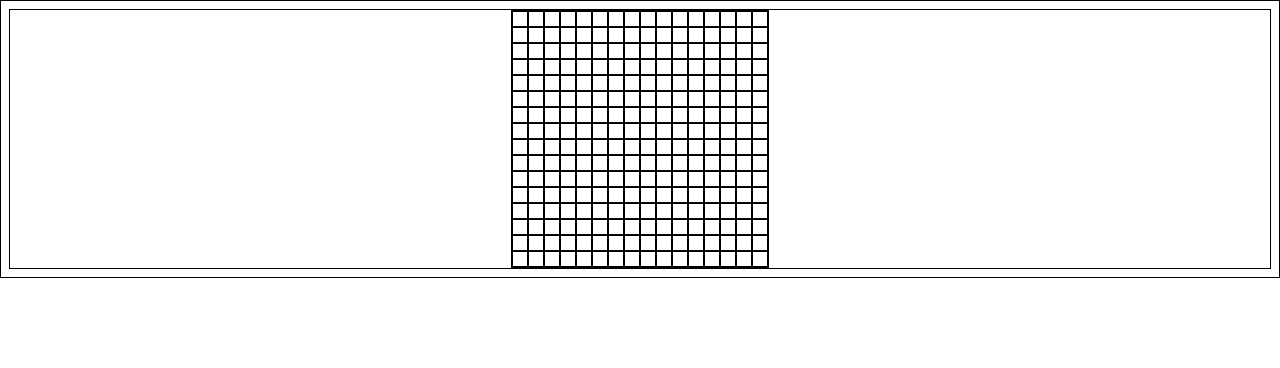
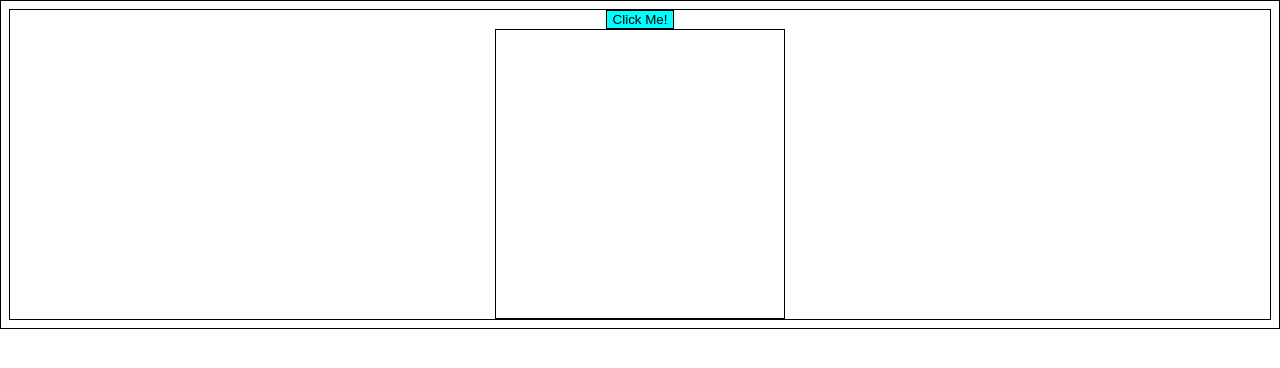
Before and after one commit to calbush/etch-a-sketch, a plain HTML site: page index.html in a window 1280 px wide. Drawn offline with Linux system fonts and the light colour scheme.

Commit message:
Add functionality for changing grid size

```diff
--- a/script.js
+++ b/script.js
@@ -1,19 +1,38 @@
 const container = document.getElementById('container');
-console.log(container)
-/*let div = document.createElement('div')
-container.appendChild(div)
-*/
+
+const btn = document.createElement('button');
+btn.setAttribute('id','btn')
+document.body.prepend(btn)
+console.log(btn)
+btn.textContent = "Click Me!"
+btn.addEventListener('click', setGridSize)
 
 
+function setGridSize () {
+    const squareSize = parseInt(prompt('How many squares per side?'));
 
-for (let i = 0; i < 256; i++) {
+    if (squareSize > 100){
+        alert('Please choose a number smaller than 100')
+    }
+    else if (squareSize <= 100) {
+    const pixelSize = 288 / squareSize;
+    const compensateForBorder = pixelSize - 2;
+    const totalSquares = squareSize ** 2;
+    console.log(totalSquares)
+
+    for (let i = 0; i < totalSquares; i++) {
         let div = document.createElement('div')
         container.appendChild(div)
         div.classList.add('grid')
     }
 
     const gridSquares = document.querySelectorAll('.grid')
-console.log(gridSquares)
+
+
+    for (i of gridSquares){
+        i.style.width = `${compensateForBorder}px`
+        i.style.height = `${compensateForBorder}px`
+        }
 
     for (square of gridSquares) {
         square.addEventListener('mouseover', (e) => {
@@ -21,3 +40,5 @@ for (square of gridSquares) {
         }
         )
         }
+    }
+}
--- a/styles.css
+++ b/styles.css
@@ -1,18 +1,19 @@
 body {
     display:flex;
-    justify-content: center;
+    flex-direction: column;
+    align-items: center;
 }
 
 #container {
     display:flex;
     flex-wrap: wrap;
-    height: 256px;
-    width: 256px;
+    height: 288px;
+    width: 288px;
 }
 
 .grid {
-    width: 14px;
-    height: 14px;
+    width: 16px;
+    height: 16px;
 }
 
 * {
@@ -23,3 +24,7 @@ body {
 .black {
     background-color: black;
 }
+
+#btn {
+    background-color: aqua;
+}
```
Lines whose indentation alone changed are shown as unchanged.
